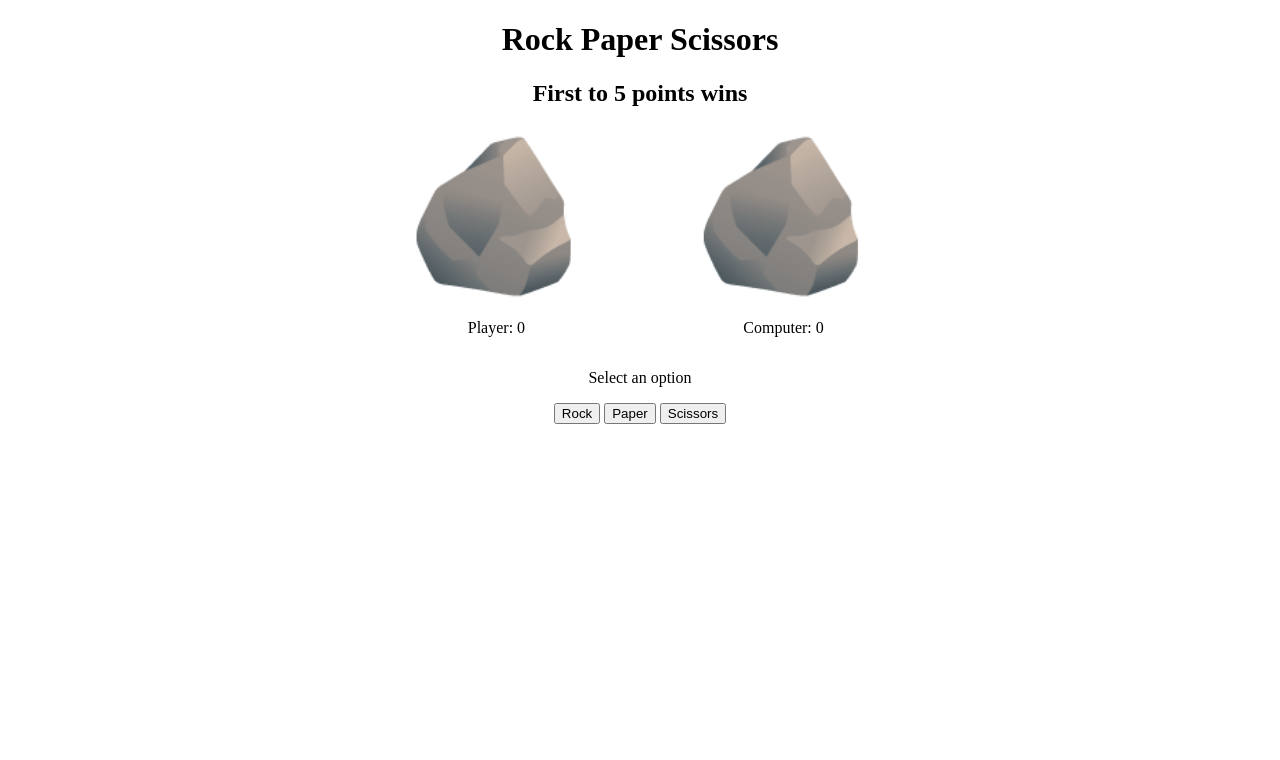
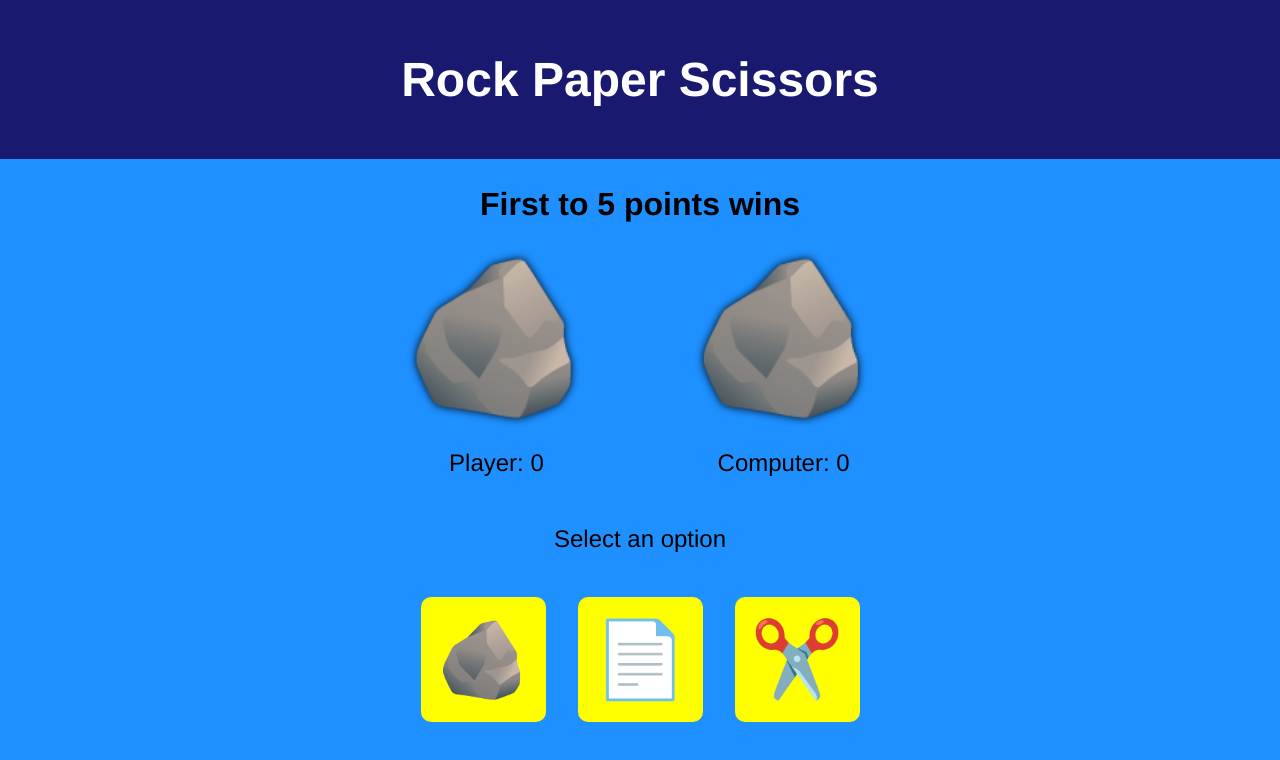
Before and after one commit to Derrickdog/rock-paper-scissors, a plain HTML site: page index.html in a window 1280 px wide. Drawn offline with Linux system fonts and the light colour scheme.

Commit message:
Update style

```diff
--- a/index.html
+++ b/index.html
@@ -9,8 +9,10 @@
     <link rel="stylesheet" href="style.css">
 </head>
 <body>
-    <h1>Rock Paper Scissors</h1>
-    <h2>First to 5 points wins</h2>
+    <header>
+        <h1>Rock Paper Scissors</h1>
+    </header>
+    <h2 id="results">First to 5 points wins</h2>
     <div id="choices">
         <div id="player">
             <div id="playerChoice">🪨</div>
@@ -21,11 +23,11 @@
             <p id="computerScore">Computer: 0</p>
         </div>
     </div>
-    <p id="results">Select an option</p>
+    <p>Select an option</p>
     <div id="container">
-        <button id="rock">Rock</button>
-        <button id="paper">Paper</button>
-        <button id="scissors">Scissors</button>
+        <button id="rock">🪨</button>
+        <button id="paper">📄</button>
+        <button id="scissors">✂️</button>
     </div>
     <h2 id="winner"></h2>
 </body>
--- a/style.css
+++ b/style.css
@@ -1,5 +1,25 @@
 body{
     text-align: center;
+    font-family: Helvetica, Arial, sans-serif;
+    margin: 0;
+    padding: 0;
+    background-color: dodgerblue;
+}
+
+header{
+    background-color: midnightblue;
+
+    padding: 20px;
+}
+h1{
+    color: white;
+    font-size: 48px;
+}
+h2{
+    font-size: 32px;
+}
+p{
+    font-size: 24px;
 }
 
 #choices{
@@ -10,4 +30,29 @@ body{
 
 #playerChoice, #computerChoice{
     font-size: 150px;
+    text-shadow: 0 0 .5rem black;
 }
+
+#container{
+    display: flex;
+    justify-content: center;
+    gap: 32px;
+    padding: 20px;
+}
+
+button{
+    width: 125px;
+    height: 125px;
+    border-radius: 10px;
+    border: none;
+    font-size: 75px;
+    background-color: yellow;
+    cursor: pointer;
+
+}
+
+button:hover{
+    transform: scale(1.1);
+    border-color: #ffc600;
+    box-shadow: 0 0 1rem #ffc600;
+}
```
